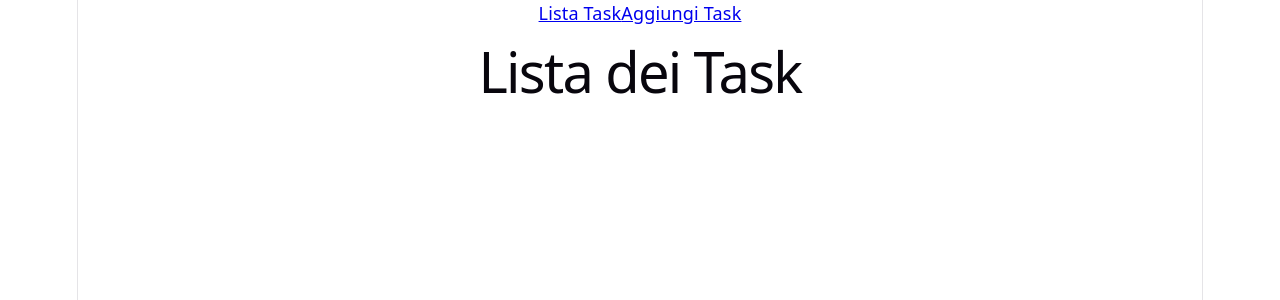
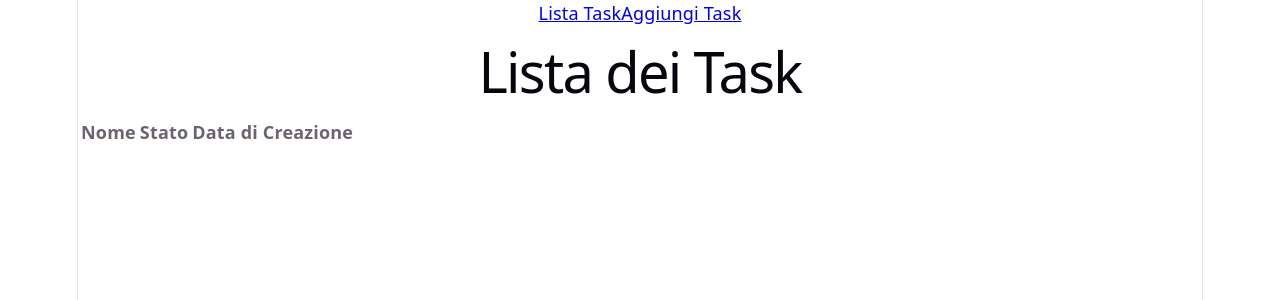
Before and after one commit to giulia-buonasperanza/ex-react-task-manager, a React (Vite) app: page /tasks in a window 1280 px wide. Shown: the top 300 px of the page. Built offline with nearby package versions, Linux system fonts and the light colour scheme; no server answers.

Commit message:
inizio a modificare TaskList per avere una tabella

```diff
--- a/src/pages/TaskList.jsx
+++ b/src/pages/TaskList.jsx
@@ -1,7 +1,32 @@
+import { useContext } from "react";
+import { GlobalContext } from "../contexts/Globalcontext.jsx";
+
 function TaskList() {
+
+    const { tasks } = useContext(GlobalContext);
+    console.log(tasks);
+
     return (
-        <h1>Lista dei Task</h1>
+
+        <div>
+            <h1>Lista dei Task</h1>
+
+            <table>
+                <thead>
+                    <tr>
+                        <th>Nome</th>
+                        <th>Stato</th>
+                        <th>Data di Creazione</th>
+                    </tr>
+                </thead>
+
+                <tbody>
+                    {/*  task */}
+                </tbody>
+            </table>
+        </div>
     );
+
 }
 
 export default TaskList;
```
